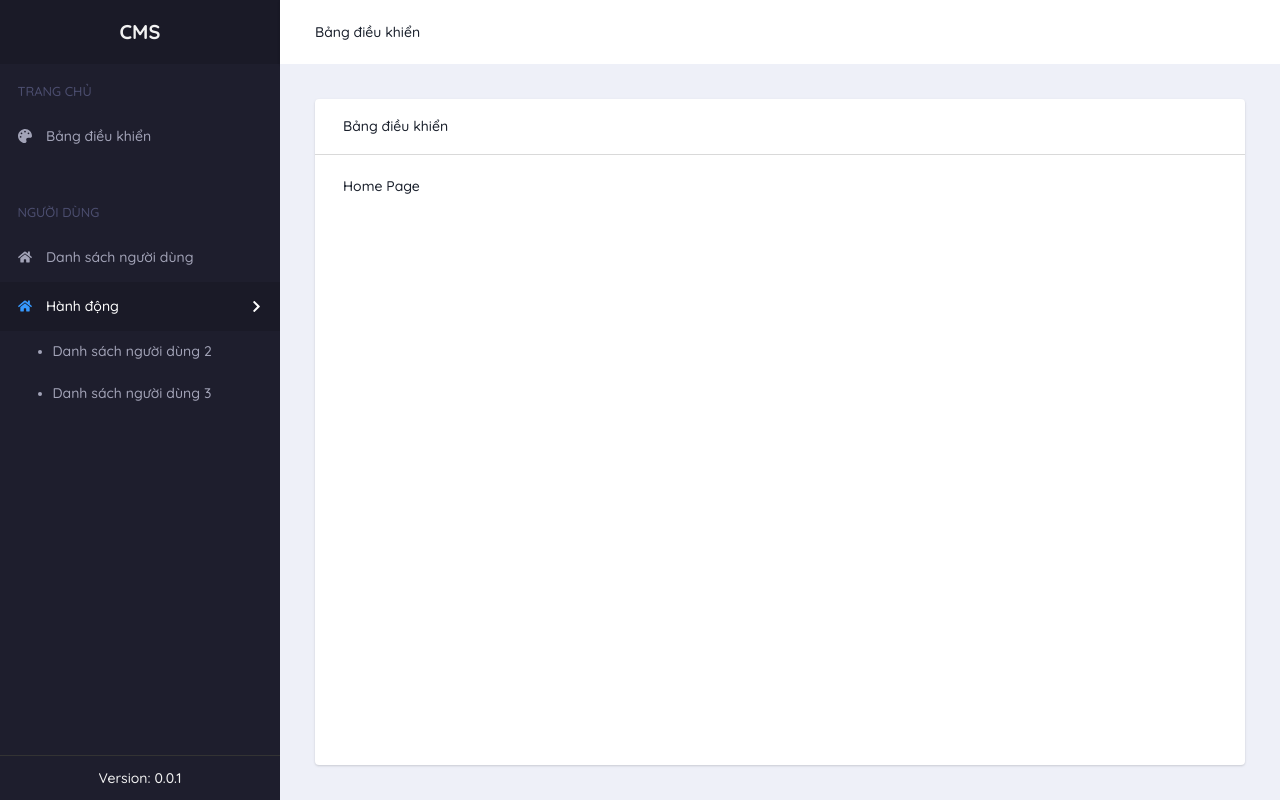
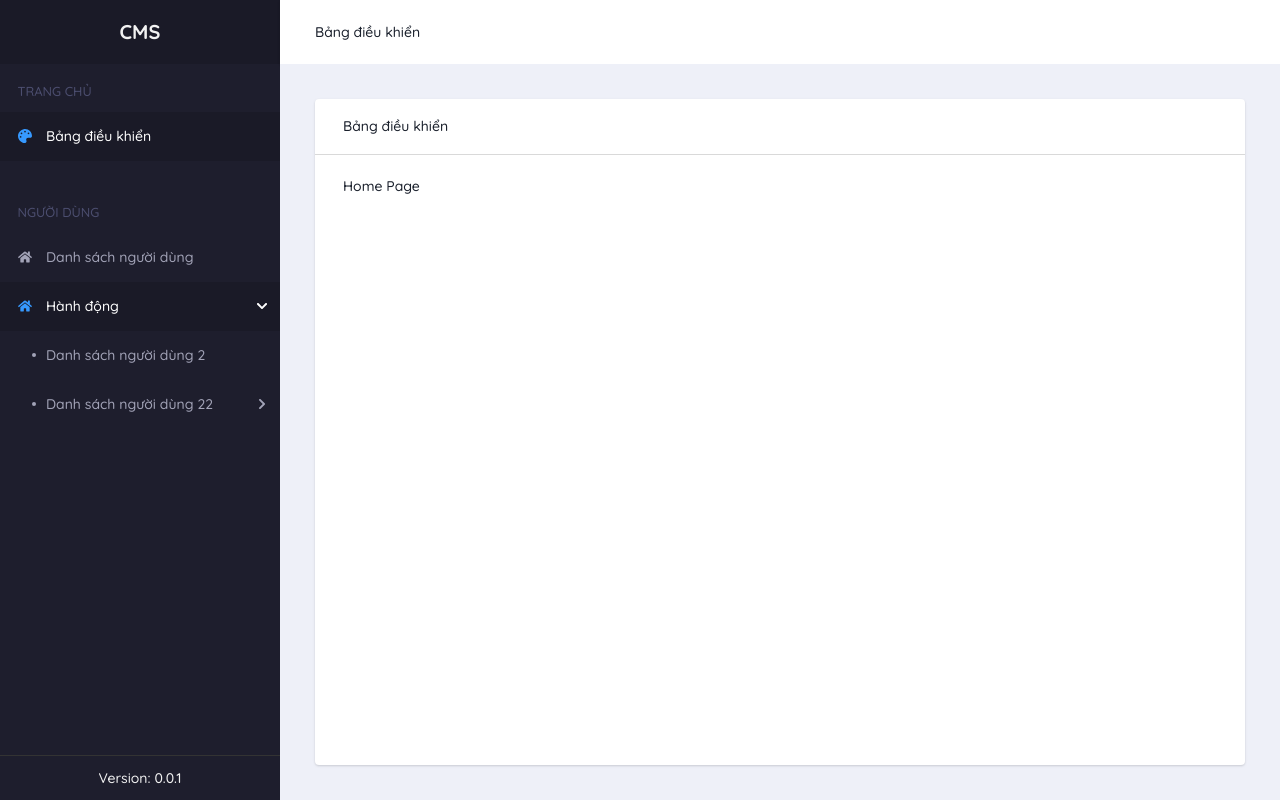
Before and after one commit to ducnguyenhong/base-react-cms, a React (Create React App) app: page / in a window 1280 px wide. Both pictures are taken after a click on the button "Hành động". Built offline with nearby package versions, Linux system fonts and the light colour scheme.

Commit message:
Add menu level 3

```diff
--- a/src/layouts/sidebar/menu/menu.data.js
+++ b/src/layouts/sidebar/menu/menu.data.js
@@ -17,7 +17,7 @@ export const MENU_DATA = [
       {
         title: 'Danh sách người dùng',
         icon: FaHome,
-        route: '/users'
+        route: '/users22f'
       },
       {
         title: 'Hành động',
@@ -25,13 +25,20 @@ export const MENU_DATA = [
         subs: [
           {
             title: 'Danh sách người dùng 2',
-            icon: FaHome,
             route: '/users'
           },
           {
-            title: 'Danh sách người dùng 3',
-            icon: FaHome,
-            route: '/users'
+            title: 'Danh sách người dùng 22',
+            subs: [
+              {
+                title: 'Danh sách người dùng 3',
+                route: '/users22'
+              },
+              {
+                title: 'Danh sách người dùng 33',
+                route: '/users223'
+              }
+            ]
           }
         ]
       }
--- a/src/layouts/sidebar/menu/menu.item.js
+++ b/src/layouts/sidebar/menu/menu.item.js
@@ -1,21 +1,64 @@
 import { Accordion, AccordionButton, AccordionItem, AccordionPanel, Box, Flex, Icon, Text } from '@chakra-ui/react';
-import { memo, useState } from 'react';
-import { FaChevronDown, FaChevronRight } from 'react-icons/fa';
-import { Link } from 'react-router-dom';
+import { memo, useEffect, useState } from 'react';
+import { FaChevronRight } from 'react-icons/fa';
+import { Link, useLocation } from 'react-router-dom';
 
-const MenuItem = ({ item }) => {
+const MenuItem = ({ item, level = 1 }) => {
   const { route, icon, title, subs } = item;
   const [showSubMenu, setShowSubMenu] = useState(false);
+  const location = useLocation();
+  const isActive = route && route === location.pathname;
+
+  useEffect(() => {
+    if (!isActive) {
+      setShowSubMenu(isActive);
+    }
+  }, [isActive]);
 
   if (route && !subs) {
     return (
       <Link to={route} key={title}>
-        <Flex _hover={{ bgColor: 'main.2' }} px={5} py={4} transitionDuration="250ms" data-group>
+        <Flex
+          bgColor={isActive ? 'main.2' : 'main.1'}
+          _hover={{ bgColor: 'main.2' }}
+          pl={5}
+          pr={3.5}
+          py={4}
+          transitionDuration="250ms"
+          data-group
+        >
           <Flex align="center" gap={3}>
-            <Flex w="18px">
-              <Icon as={icon} color="#a2a3b7" _groupHover={{ color: '#3699FF' }} transitionDuration="250ms" />
+            <Flex
+              w="18px"
+              pl={icon ? 0 : level === 3 ? 8 : 4}
+              opacity={level === 3 ? 0 : 1}
+              visibility={level === 3 ? 'hidden' : 'visible'}
+            >
+              {!!icon ? (
+                <Icon
+                  as={icon}
+                  color={showSubMenu || isActive ? '#3699FF' : '#a2a3b7'}
+                  _groupHover={{ color: '#3699FF' }}
+                  transitionDuration="250ms"
+                />
+              ) : (
+                <Box
+                  as="span"
+                  w="4px"
+                  h="4px"
+                  borderRadius="full"
+                  bgColor={isActive ? '#3699FF' : '#a2a3b7'}
+                  _groupHover={{ bgColor: '#3699FF' }}
+                />
+              )}
             </Flex>
-            <Text as="span" color="#a2a3b7" _groupHover={{ color: '#FFF' }} transitionDuration="250ms">
+            <Text
+              noOfLines={1}
+              as="span"
+              color={isActive ? '#FFF' : '#a2a3b7'}
+              _groupHover={{ color: '#FFF' }}
+              transitionDuration="250ms"
+            >
               {title}
             </Text>
           </Flex>
@@ -29,7 +72,8 @@ const MenuItem = ({ item }) => {
       <AccordionItem border="none">
         <AccordionButton
           py={4}
-          px={5}
+          pl={5}
+          pr={3.5}
           justifyContent="space-between"
           bgColor={showSubMenu ? 'main.2' : 'main.1'}
           _hover={{ bgColor: 'main.2' }}
@@ -38,16 +82,28 @@ const MenuItem = ({ item }) => {
           onClick={() => setShowSubMenu(!showSubMenu)}
         >
           <Flex align="center" gap={3}>
-            <Flex w="18px">
+            <Flex w="18px" pl={icon ? 0 : 4}>
+              {!!icon ? (
                 <Icon
                   as={icon}
                   color={showSubMenu ? '#3699FF' : '#a2a3b7'}
                   _groupHover={{ color: '#3699FF' }}
                   transitionDuration="250ms"
                 />
+              ) : (
+                <Box
+                  as="span"
+                  w="4px"
+                  h="4px"
+                  borderRadius="full"
+                  bgColor="#a2a3b7"
+                  _groupHover={{ bgColor: '#3699FF' }}
+                />
+              )}
             </Flex>
             <Text
               as="span"
+              noOfLines={1}
               color={showSubMenu ? '#FFF' : '#a2a3b7'}
               _groupHover={{ color: '#FFF' }}
               transitionDuration="250ms"
@@ -56,35 +112,18 @@ const MenuItem = ({ item }) => {
             </Text>
           </Flex>
           <Icon
-            as={showSubMenu ? FaChevronRight : FaChevronDown}
+            ml={2}
+            as={FaChevronRight}
             color={showSubMenu ? '#FFF' : '#a2a3b7'}
-            fontSize={13}
+            fontSize={12}
+            transform={showSubMenu ? 'rotate(90deg)' : undefined}
             _groupHover={{ color: '#FFF' }}
             transitionDuration="250ms"
           />
         </AccordionButton>
         <AccordionPanel p={0} pl={0}>
-          {subs.map((i) => {
-            const { route: subRoute, title: subTitle } = i;
-            return (
-              <Link to={subRoute} key={subTitle}>
-                <Flex _hover={{ bgColor: 'main.2' }} pl="38px" pr={5} py={3} transitionDuration="250ms" data-group>
-                  <Flex align="center" gap={3}>
-                    <Box
-                      as="span"
-                      w="4px"
-                      h="4px"
-                      borderRadius="full"
-                      bgColor="#a2a3b7"
-                      _groupHover={{ bgColor: '#3699FF' }}
-                    />
-                    <Text as="span" color="#a2a3b7" _groupHover={{ color: '#FFF' }} transitionDuration="250ms">
-                      {subTitle}
-                    </Text>
-                  </Flex>
-                </Flex>
-              </Link>
-            );
+          {subs.map((itemSub) => {
+            return <MenuItem item={itemSub} key={itemSub.title} level={level + 1} />;
           })}
         </AccordionPanel>
       </AccordionItem>
```
Lines whose indentation alone changed are shown as unchanged.
